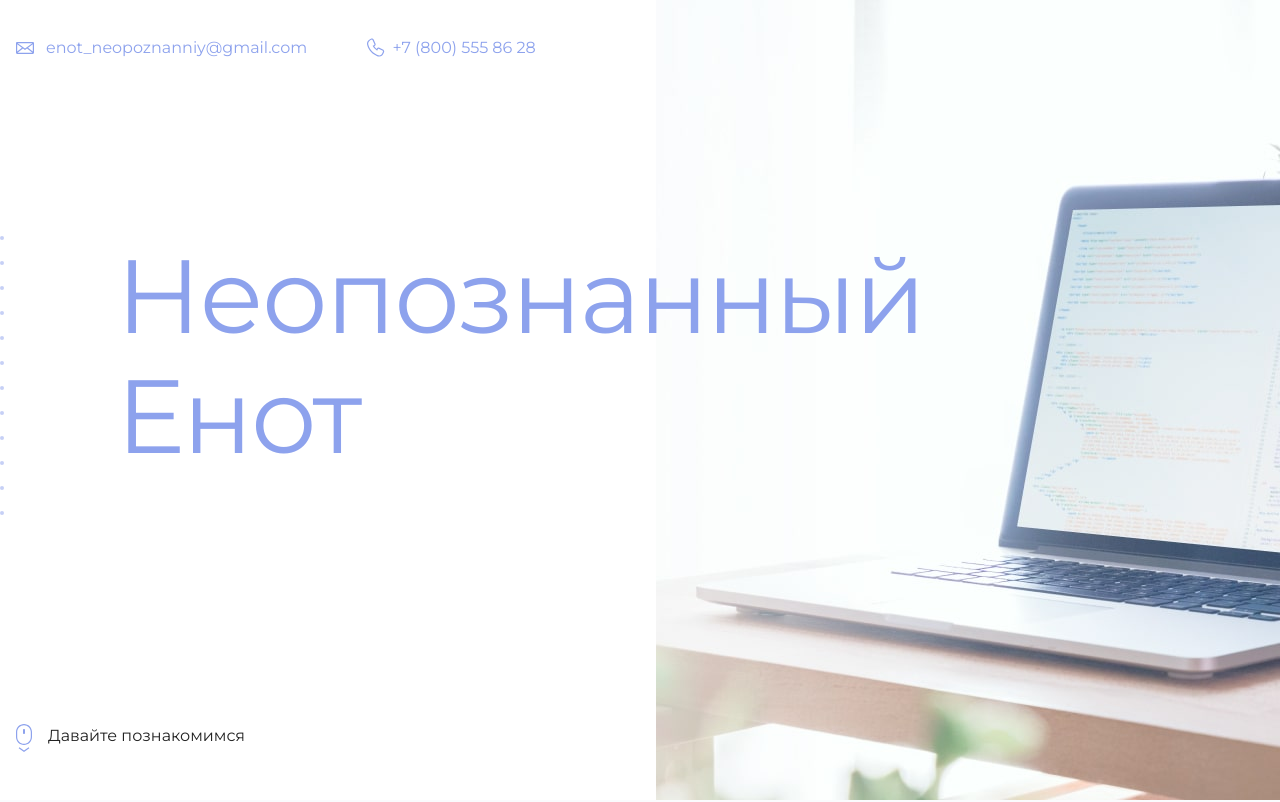
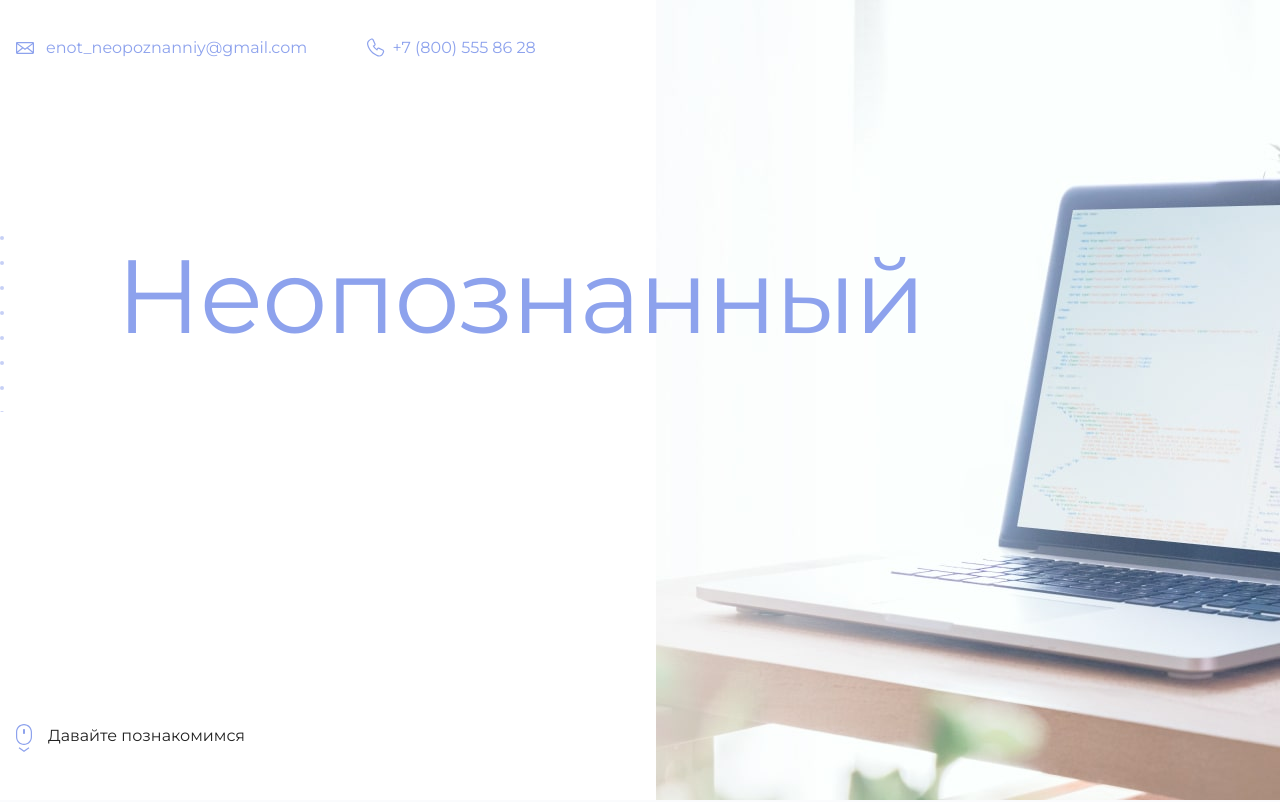
Before and after one commit to MaksDigl96/Test_3, a plain HTML site: page index.html in a window 1280 px wide. Shown: the top 802 px of the page. Drawn offline with Linux system fonts and the light colour scheme.

Commit message:
Изменение заголовка страницы на Неопознанный

```diff
--- a/index.html
+++ b/index.html
@@ -18,7 +18,7 @@
     <main>
       <section class="hero-image">
         <div class="container">
-          <h1 class="heading">Неопознанный Енот</h1>
+          <h1 class="heading">Неопознанный</h1>
           <p><!-- Тут ваш id на сайте Академии --></p>
         </div>
       </section>
```
